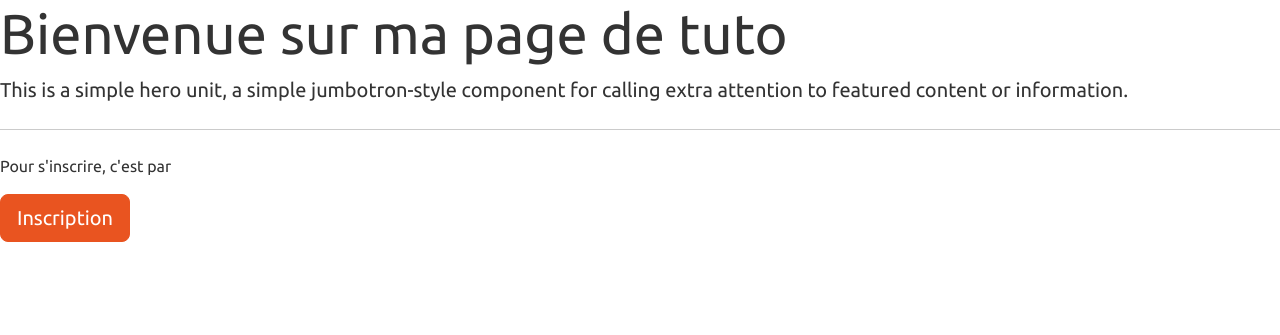
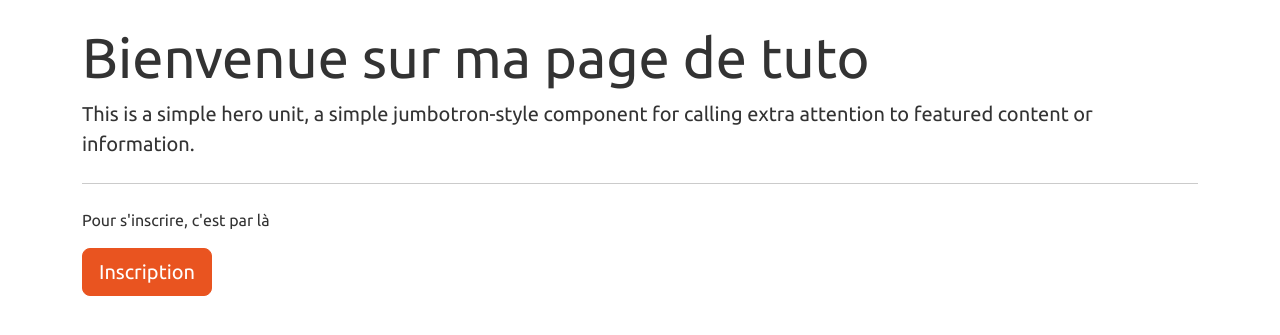
Before and after one commit to mohamedDVP/tuto, a Symfony app: template templates/home.html.twig in a window 1280 px wide. Shown: the part 56-391 px from the top of the page. Run offline with Twig, Linux system fonts and the light colour scheme; the template is opened without the code that fills it, so the values that code supplies are empty; some libraries are stand-ins or nearby versions.

Commit message:
ajout d'un container pour la mise en forme de la page home

```diff
--- a/templates/home.html.twig
+++ b/templates/home.html.twig
@@ -3,11 +3,13 @@
     Tuto - Accueil
 {% endblock %}
 {% block body %}
-<div class="jumbotron">
-  <h1 class="display-4">Bienvenue sur ma page  de tuto</h1>
-  <p class="lead">This is a simple hero unit, a simple jumbotron-style component for calling extra attention to featured content or information.</p>
-  <hr class="my-4">
-  <p>Pour s'inscrire, c'est par </p>
-  <a class="btn btn-primary btn-lg" href="#" role="button">Inscription</a>
+<div class="container mt-4">
+    <div class="jumbotron">
+        <h1 class="display-4">Bienvenue sur ma page  de tuto</h1>
+        <p class="lead">This is a simple hero unit, a simple jumbotron-style component for calling extra attention to featured content or information.</p>
+        <hr class="my-4">
+        <p>Pour s'inscrire, c'est par là</p>
+        <a class="btn btn-primary btn-lg" href="#" role="button">Inscription</a>
+    </div>
 </div>
 {% endblock %}
```
